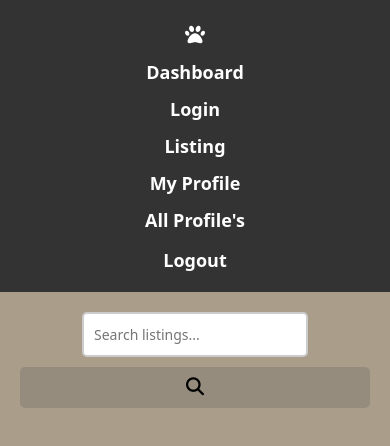
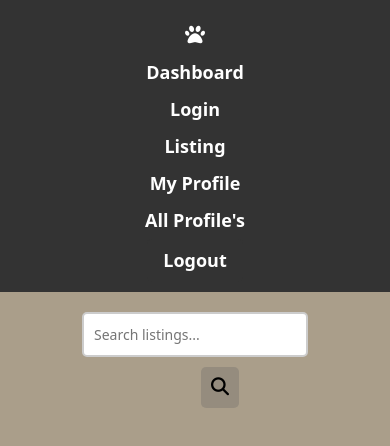
Before and after one commit to Jaymiller2002/PawfetchMatch-frontend1, a React (Vite) app: page / in a window 390 px wide. Shown: the top 446 px of the page. Built offline with nearby package versions, Linux system fonts and the light colour scheme; no server answers.

Commit message:
small change

```diff
--- a/src/App.css
+++ b/src/App.css
@@ -356,9 +356,10 @@ body {
   }
 
   .search-button {
-    width: 100%;
     border-radius: 5px;
     font-size: 14px;
+    margin-left: 50px;
+    margin-bottom: 20px;
   }
 
   .search-button i {
```
